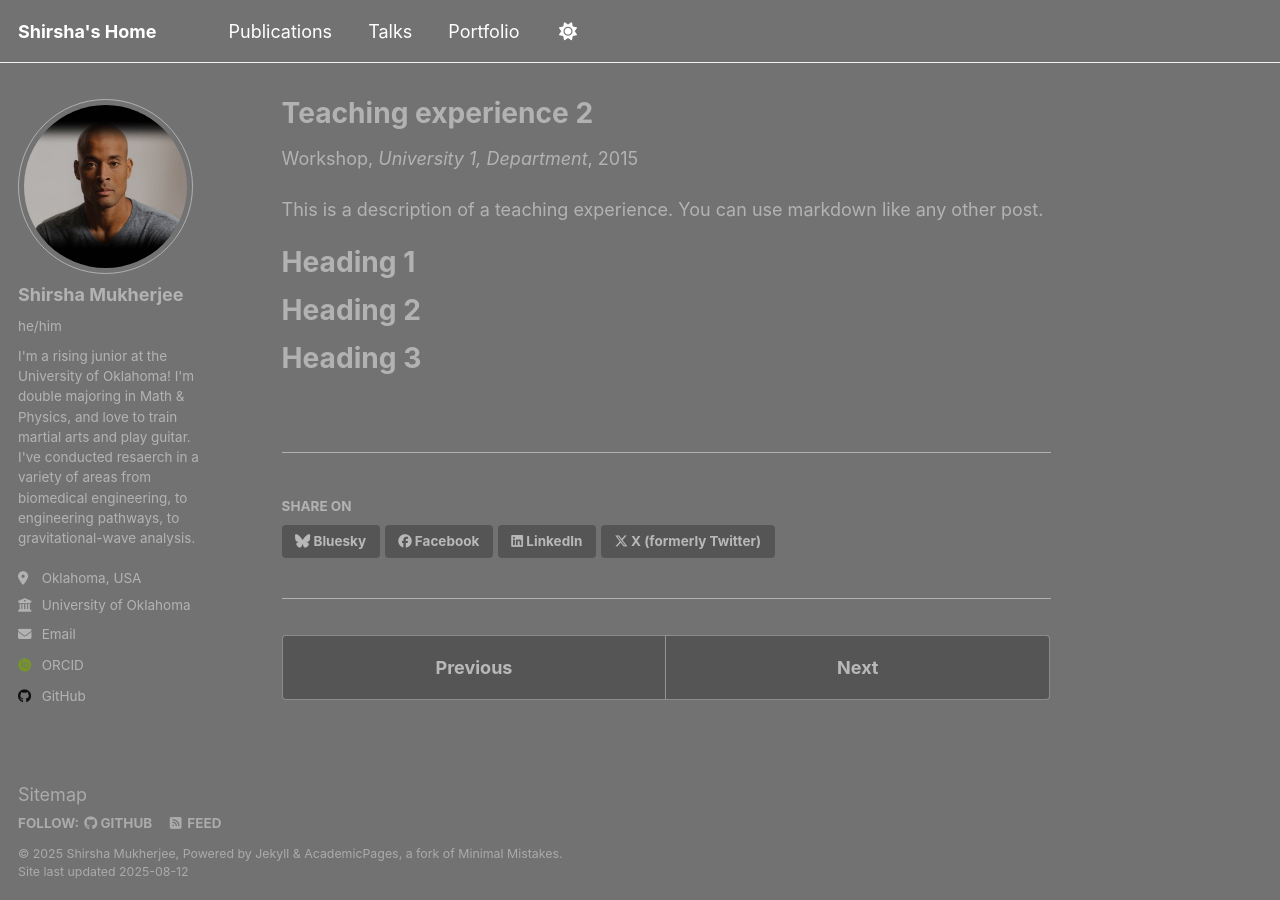
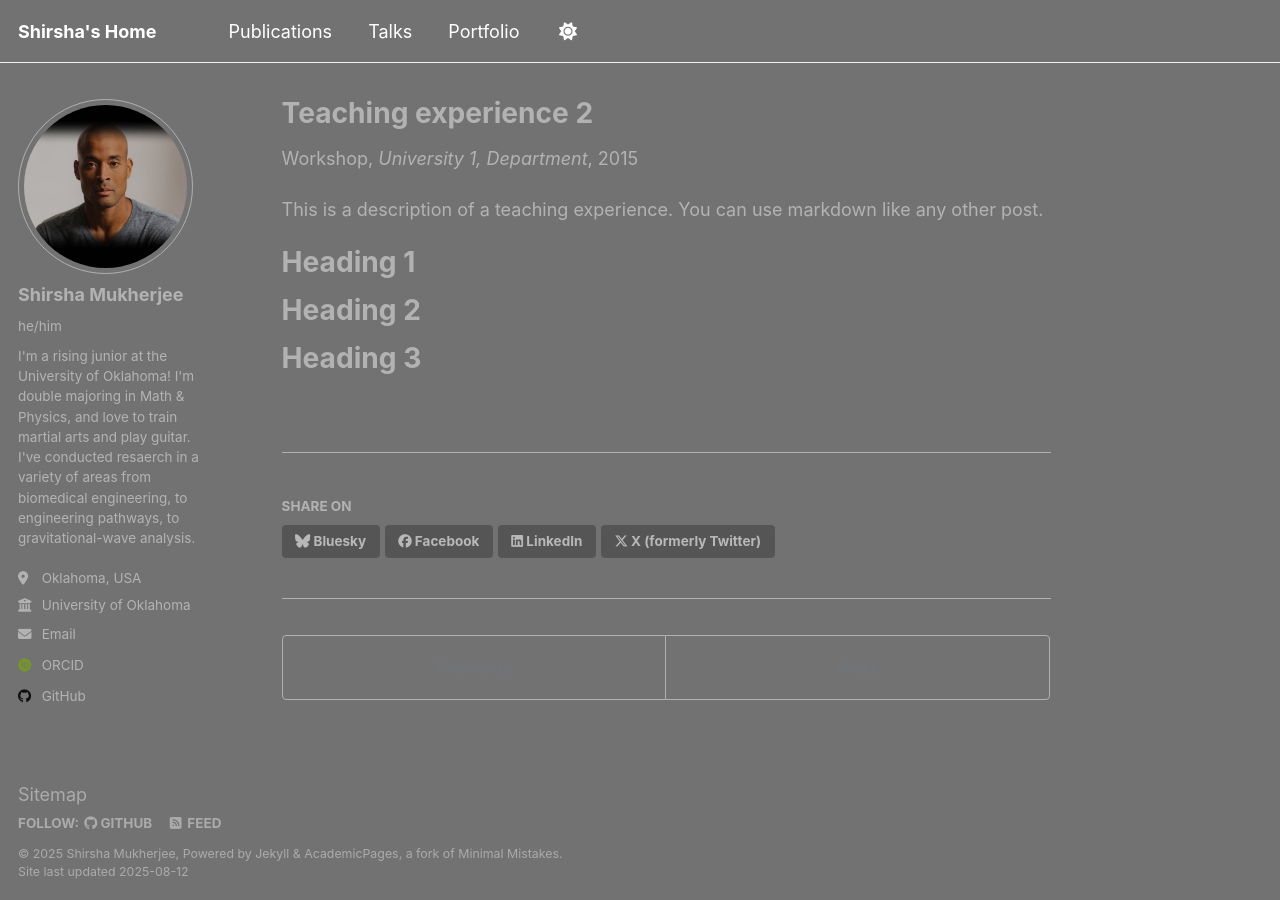
Before and after one commit to shirshamukherjee/projectfrthistime, a Jekyll site: the page built from _teaching/2015-spring-teaching-2.md, in a window 1280 px wide. Built offline with Jekyll 4.4.1, drawn with Linux system fonts in a browser that asks for light colours; some web fonts are replaced; a script that is not in the unit is left out.

Commit message:
commented out an attempt to change colors of prev and next buttons cuz that might've broken my next and prev button's functionality

```diff
--- a/assets/css/main.scss
+++ b/assets/css/main.scss
@@ -206,24 +206,24 @@ pre,
 .greedy-nav a { color: #fff !important; }
 .greedy-nav a:hover { opacity: .85; }
 
+// trying to change colors of prev and next buttons
+// /* Prev / Next buttons — white text over star bg */
+// .pagination a,
+// a.pagination--pager,
+// .pagination--pager {
+//   color: #fff !important;
+// }
 
-/* Prev / Next buttons — white text over star bg */
-.pagination a,
-a.pagination--pager,
-.pagination--pager {
-  color: #fff !important;
-}
+// a.pagination--pager {
+//   background: rgba(0,0,0,0.25) !important;   /* or 'transparent' if you prefer */
+//   border-color: rgba(255,255,255,0.55) !important;
+//   text-decoration: none !important;
+// }
 
-a.pagination--pager {
-  background: rgba(0,0,0,0.25) !important;   /* or 'transparent' if you prefer */
-  border-color: rgba(255,255,255,0.55) !important;
-  text-decoration: none !important;
-}
-
-/* Hover/focus for better contrast */
-a.pagination--pager:hover,
-a.pagination--pager:focus {
-  color: #fff !important;
-  background: rgba(255,255,255,0.08) !important;
-  border-color: rgba(255,255,255,0.85) !important;
-}
+// /* Hover/focus for better contrast */
+// a.pagination--pager:hover,
+// a.pagination--pager:focus {
+//   color: #fff !important;
+//   background: rgba(255,255,255,0.08) !important;
+//   border-color: rgba(255,255,255,0.85) !important;
+// }
```
